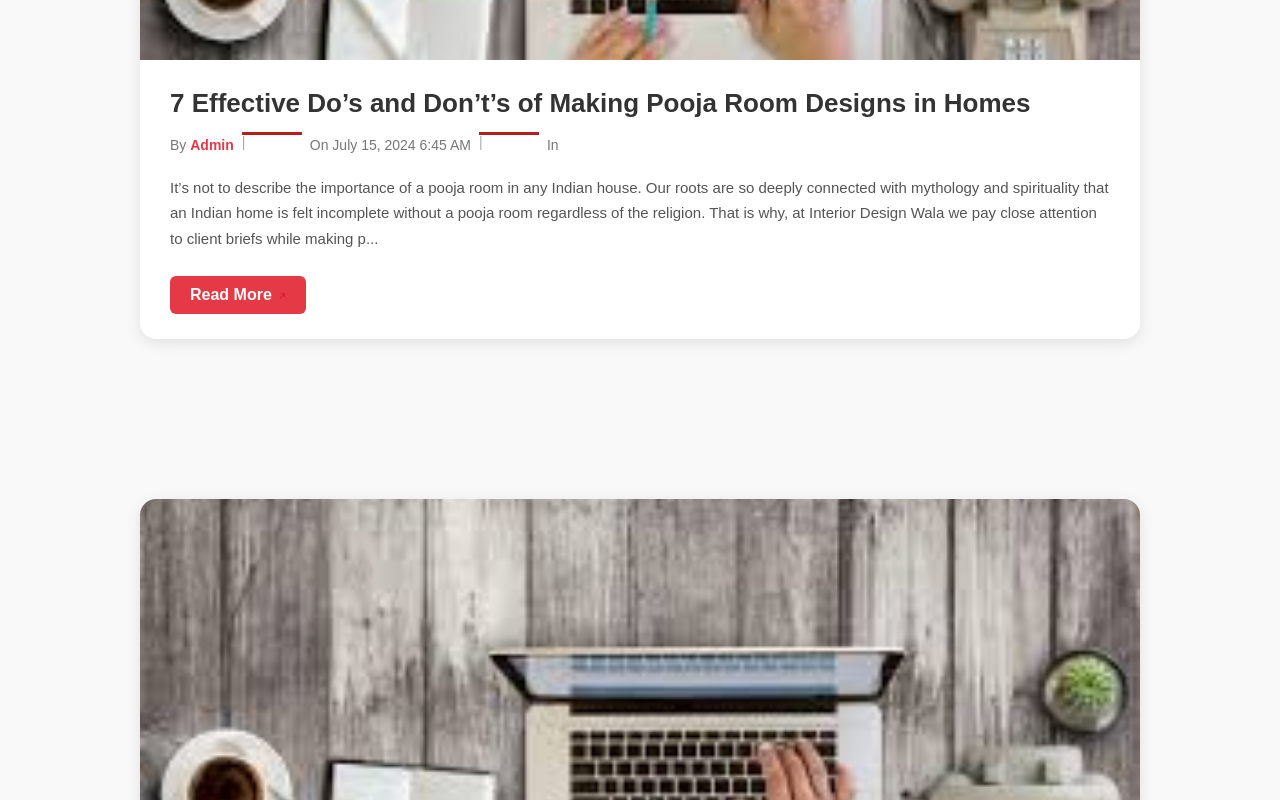
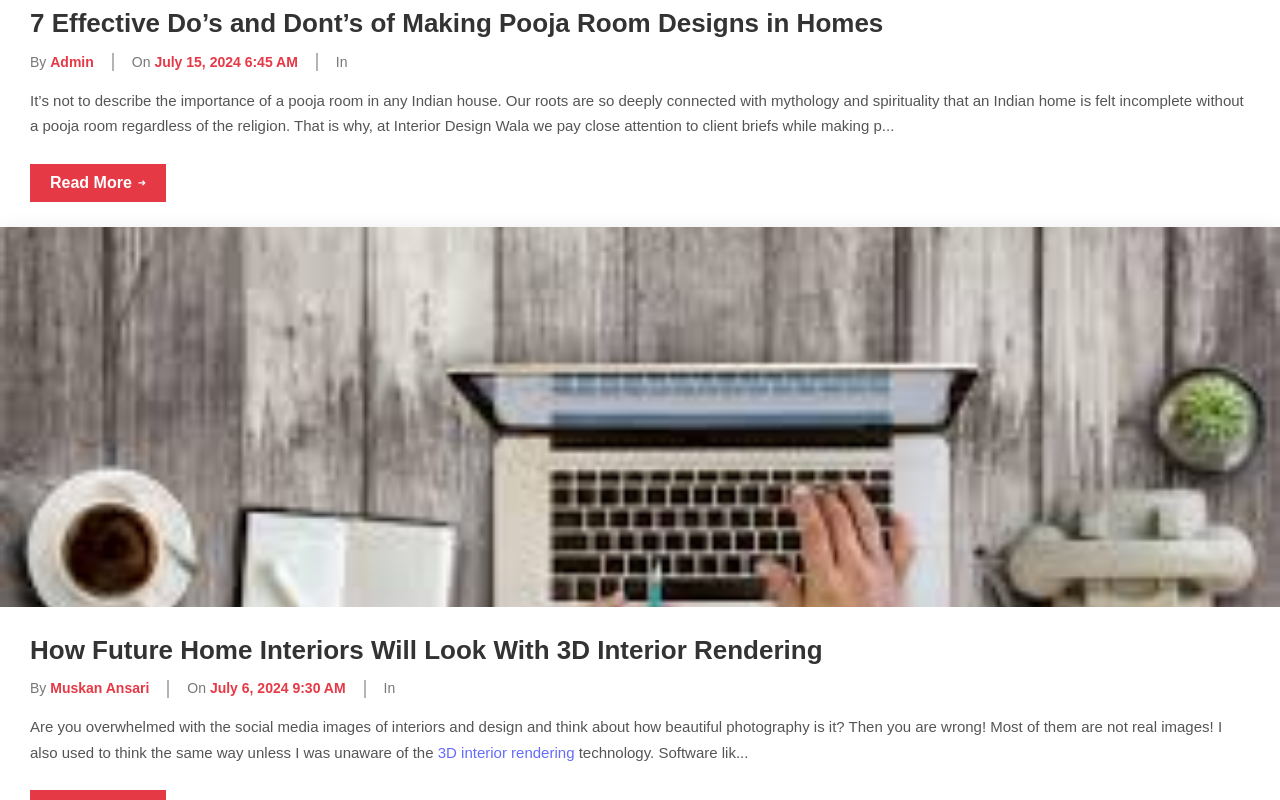
Before and after one commit to ScratchWebOfficial/InteriorDesign2, a React (Vite) app: page /blog in a window 1280 px wide. Shown: the part 1740-2540 px from the top of the page. Built offline with nearby package versions, Linux system fonts and the light colour scheme.

Commit message:
updatedblogcard

```diff
--- a/src/components/Blog/Blog.css
+++ b/src/components/Blog/Blog.css
@@ -220,22 +220,29 @@
   background-color: #f9f9f9;
   display: flex;
   justify-content: center;
+  width: 100%;
+  padding: 0;
+  margin: 0;
+
 }
 
 .blog-card {
-  max-width: 1000px;
   width: 100%;
-  border-radius: 16px;
-  background: #fff;
-  box-shadow: 0 4px 15px rgba(0, 0, 0, 0.1);
+  max-width: 100%;
+  margin: 0 auto;
+  /*border-radius: 16px;*/
+  background: white;
+  box-shadow: 0 4px 20px rgba(0,0,0,0.1);
   overflow: hidden;
 }
+
 
 /* Image */
 .blog-card-image {
   width: 100%;
   height: 380px;
   object-fit: cover;
+  border-radius: 0;
 }
 
 /* Content */
@@ -245,7 +252,7 @@
 
 .blog-card-title {
   font-size: 26px;
-  font-weight: 700;
+  font-weight: 800;
   color: #333;
   margin-bottom: 10px;
   line-height: 1.4;
@@ -261,14 +268,30 @@
   margin-bottom: 15px;
 }
 
-.author-name {
-  color: #e63946;
+.author-name,
+.date{
+  color: #e63946 !important;
   font-weight: 600;
 }
 
 .divider {
-  color: #aaa;
+  display: inline-block !important;
+  width: auto !important;
+  height: 18px !important;
+  border: none !important;
+  border-bottom: none !important;
+  background: transparent !important;
+  padding: 0 !important;
+  margin: 0 10px !important;
+  color: #b4b4b4 !important;
+  font-weight: normal !important;
+  line-height: 18px !important;
+
+  /* The actual divider line */
+  border-left: 2px solid #b4b4b4 !important;
 }
+
+
 
 .blog-card-text {
   color: #555;
@@ -285,7 +308,7 @@
   outline: none;
   font-weight: 600;
   padding: 10px 20px;
-  border-radius: 6px;
+  border-radius: 0px;
   cursor: pointer;
   display: inline-flex;
   align-items: center;
@@ -298,7 +321,7 @@
 }
 
 .arrow {
-  transform: rotate(-45deg);
+  color: white;
 }
 
 /* Responsive */
@@ -315,3 +338,12 @@
     padding: 20px;
   }
 }
+
+/* small responsive tweak if you need shorter divider on mobile */
+@media (max-width: 480px) {
+  .blog-card-meta .divider {
+    height: 14px;
+    margin: 0 8px;
+    border-left-width: 1px;
+  }
+}
--- a/src/components/Blog/Blog.jsx
+++ b/src/components/Blog/Blog.jsx
@@ -76,16 +76,18 @@ const Blog = () => {
 
         <div className="blog-card-content">
           <h2 className="blog-card-title">
-            7 Effective Do’s and Don’t’s of Making Pooja Room Designs in Homes
+            7 Effective Do’s and Dont’s of Making Pooja Room Designs in Homes
           </h2>
 
           <div className="blog-card-meta">
             <span>
               By <span className="author-name">Admin</span>
             </span>
-            <span className="divider">|</span>
-            <span>On July 15, 2024 6:45 AM</span>
-            <span className="divider">|</span>
+            <span className="divider"></span>
+            <span>
+              On <span className="date"> July 15, 2024 6:45 AM </span>
+            </span>
+            <span className="divider"></span>
             <span>In</span>
           </div>
 
@@ -105,7 +107,7 @@ const Blog = () => {
       </section>
 
 
-      {/* 🧩 Blog Card Section */}
+      {/* 🧩 Blog Card 2*/}
       <section className="blog-card-section">
         <div className="blog-card">
           <img
@@ -116,25 +118,29 @@ const Blog = () => {
 
           <div className="blog-card-content">
             <h2 className="blog-card-title">
-            7 Effective Do’s and Don’t’s of Making Pooja Room Designs in Homes
+              How Future Home Interiors Will Look With 3D Interior Rendering
             </h2>
 
             <div className="blog-card-meta">
               <span>
-              By <span className="author-name">Admin</span>
+                By <span className="author-name">Muskan Ansari</span>
               </span>
-            <span className="divider">|</span>
-            <span>On July 15, 2024 6:45 AM</span>
-            <span className="divider">|</span>
+              <span className="divider"></span>
+
+              <span>
+                On <span className="date"> July 6, 2024 9:30 AM </span>
+              </span>
+
+              <span className="divider"></span>
               <span>In</span>
             </div>
 
             <p className="blog-card-text">
-            It’s not to describe the importance of a pooja room in any Indian house.
-            Our roots are so deeply connected with mythology and spirituality that
-            an Indian home is felt incomplete without a pooja room regardless of the
-            religion. That is why, at Interior Design Wala we pay close attention to
-            client briefs while making p...
+              Are you overwhelmed with the social media images of interiors and
+              design and think about how beautiful photography is it? Then you are
+              wrong! Most of them are not real images! I also used to think the
+              same way unless I was unaware of the <a href="#"className="blog-text">3D interior rendering </a>
+              technology. Software lik...
             </p>
 
             <button className="blog-read-btn">
@@ -145,8 +151,7 @@ const Blog = () => {
       </section>
 
 
-
-      {/* 🧩 Blog Card Section */}
+      {/* 🧩 Blog Card 3 */}
       <section className="blog-card-section">
         <div className="blog-card">
           <img
@@ -157,25 +162,26 @@ const Blog = () => {
 
           <div className="blog-card-content">
             <h2 className="blog-card-title">
-            7 Effective Do’s and Don’t’s of Making Pooja Room Designs in Homes
+              Is the Concept of Modern House Interior Designs Fading Away
             </h2>
 
             <div className="blog-card-meta">
+              <span>By <span className="author-name">Admin</span></span>
+              <span className="divider"></span>
+
               <span>
-              By <span className="author-name">Admin</span>
+                On<span className="date"> June 20, 2024 6:10 AM </span>
               </span>
-            <span className="divider">|</span>
-            <span>On July 15, 2024 6:45 AM</span>
-            <span className="divider">|</span>
+              <span className="divider"></span>
               <span>In</span>
             </div>
 
             <p className="blog-card-text">
-            It’s not to describe the importance of a pooja room in any Indian house.
-            Our roots are so deeply connected with mythology and spirituality that
-            an Indian home is felt incomplete without a pooja room regardless of the
-            religion. That is why, at Interior Design Wala we pay close attention to
-            client briefs while making p...
+              Is the Concept of Modern House Interior Designs Fading Away? When we
+              talk about designing our home, what comes to our mind? What colors
+              should we choose, and which design theme to go for? Which curtains
+              to shop for and lots more? The most important among all these is
+              choosing a theme for hous...
             </p>
 
             <button className="blog-read-btn">
@@ -185,6 +191,7 @@ const Blog = () => {
         </div>
       </section>
 
+
     </div>
   );
 };
```
Lines whose indentation alone changed are shown as unchanged.
